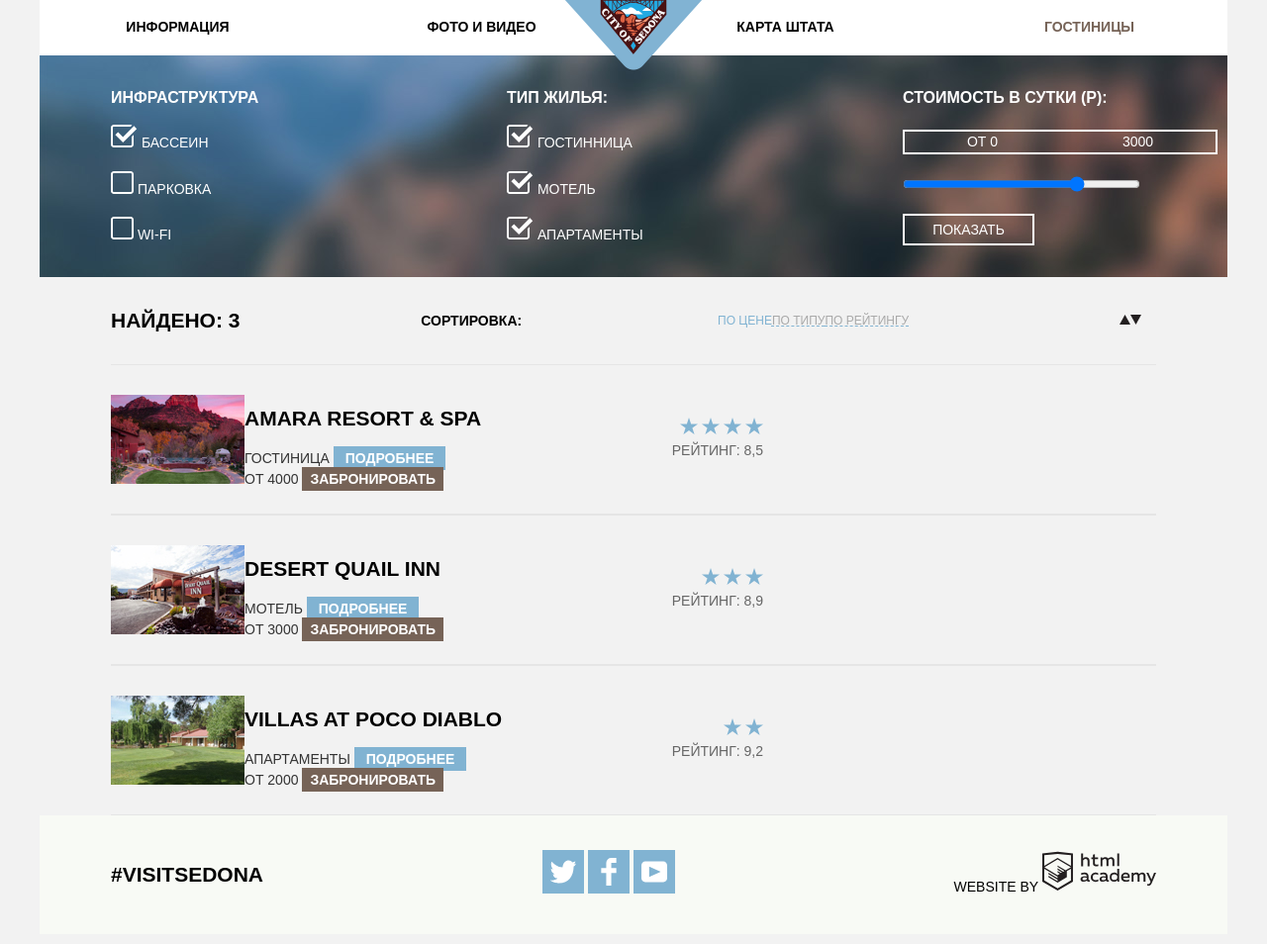
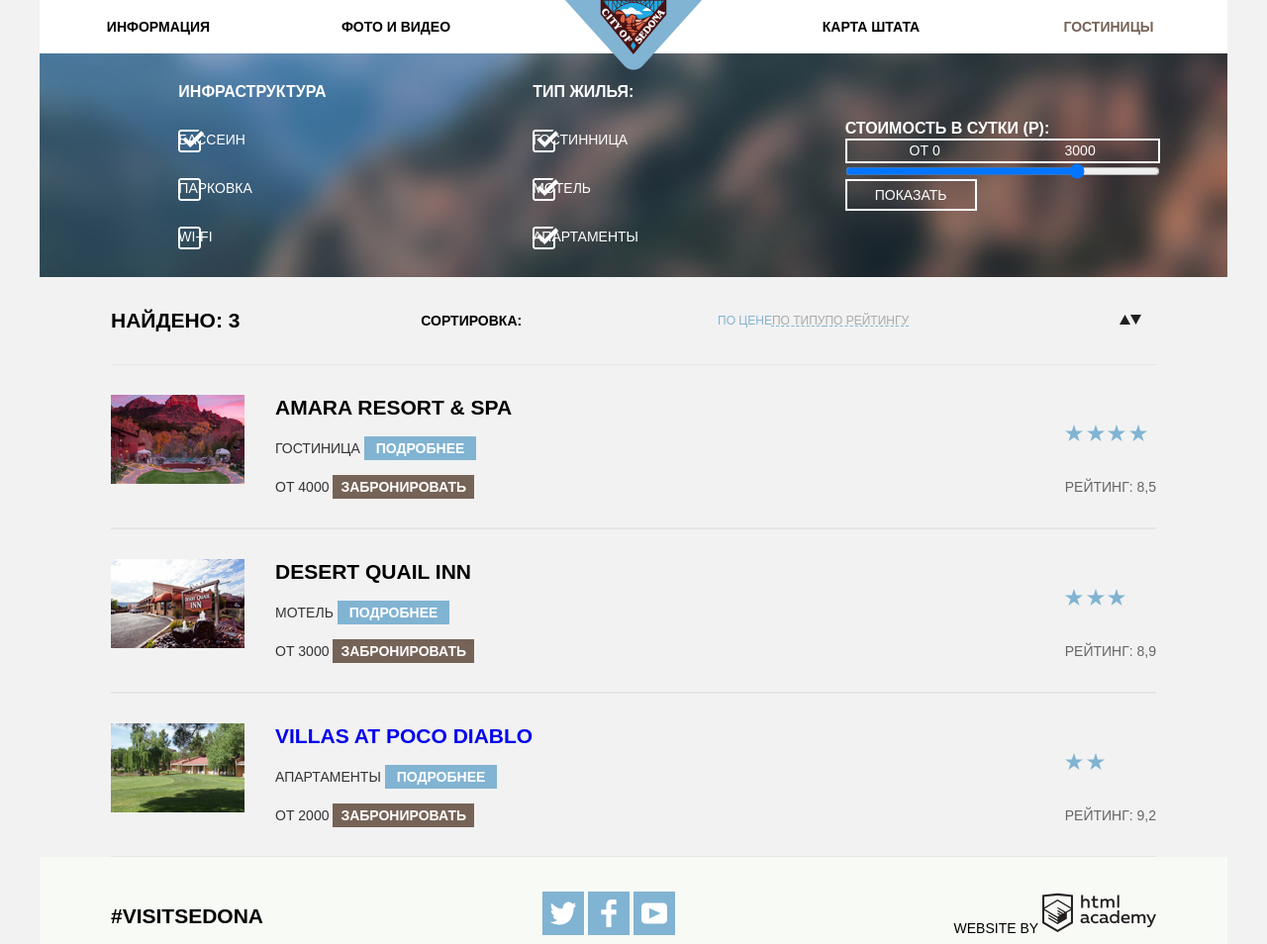
Before and after one commit to Stepan881/844681-sedona, a plain HTML site: page inner.html in a window 1280 px wide. Shown: the whole page at 99% size. Drawn offline with Linux system fonts and the light colour scheme.

Commit message:
Исправления

```diff
--- a/css/styles.css
+++ b/css/styles.css
@@ -15,14 +15,14 @@ a{
   text-decoration: none;
 }
 .visually-hidden {
-	position: absolute !important;
-	clip: rect(1px 1px 1px 1px); /* IE6, IE7 */
-	clip: rect(1px, 1px, 1px, 1px);
-	padding:0 !important;
-	border:0 !important;
-	height: 1px !important;
-	width: 1px !important;
-	overflow: hidden;
+  position: absolute;
+  height: 1px; width: 1px;
+  overflow: hidden;
+  clip: rect(1px 1px 1px 1px); /* IE6, IE7 */
+  clip: rect(1px, 1px, 1px, 1px);
+  margin: -1px;
+  border: 0;
+  padding: 0;
 }
 .main-header{
   background-color: #ffffff;
@@ -35,7 +35,6 @@ a{
   list-style: none;
 }
 .site-navigation li{
-  margin: 0 20px;
   display: inline;
 }
 .site-navigation a{
@@ -62,7 +61,6 @@ a{
 .main-intro{
   position: relative;
   width: 100%;
-  height: 508px;
 }
 .main-in{
   position: relative;
@@ -71,7 +69,8 @@ a{
               url("../img/background-photo.jpg") 0 -88px;
   background-repeat: no-repeat;
   width: 100%;
-  height: 508px;
+  padding-top: 508px;
+  margin-bottom: 60px;
 }
 .main-intro img{
   margin-top: 76px;
@@ -155,7 +154,7 @@ a{
 /* форма поиска*/
 .search{
   width: 568px;
-  height: 395px;
+
   background-color: #ffffff;
   text-align: center;
 }
@@ -164,18 +163,14 @@ a{
   font-size: 14px;
   line-height: 26px;
   font-weight: 700;
-
 }
 .search-forms input{
   font: inherit;
   background-color: #f2f2f2;
   width: 346px;
-  height: 38px;
-
 }
 .search-forms button{
   width: 458px;
-  height: 58px;
   font: inherit;
   background-color: #81b3d2;
   color: #ffffff;
@@ -241,7 +236,6 @@ a{
 /*inner*/
 .main-filter{
   background: url("../img/filter-background.jpg") 0 -376px no-repeat;
-
   width: 100%;
   background-color: #5496bd;
   color: #ffffff;
@@ -337,8 +331,9 @@ a.sort-active:hover{
   font-size: 21px;
   line-height: 26px;
   font-weight: 700;
+  margin: 0;
 }
-.list-hotel h2 a{
+.list-hotels-btn{
   color: #000000;
 }
 .list-hotel h2 a:hover{
@@ -395,7 +390,6 @@ a.sort-active:hover{
 
 /*Сетка*/
 .main-header{
-  min-height: 56px;
   min-width: 1200px;
 }
 .main-navigation{
@@ -413,16 +407,16 @@ a.sort-active:hover{
 }
 .site-navigation{
   display: flex;
-  justify-content: space-between;
-  margin: 14px auto;
+  margin: 14px 0;
   width: 1200px;
   text-align: center;
+
 }
 .site-navigation li{
-  width: 239px;
+  width: 240px;
 }
-.main-intro{
-  min-height: 510px;
+.site-navigation li:nth-child(3){
+   margin-left: auto;
 }
 .main-in{
   display: flex;
@@ -430,7 +424,6 @@ a.sort-active:hover{
   flex-direction: column;
 }
 .main-info{
-  min-height: 216px;
   display: flex;
   flex-direction: column;
   align-items: center;
@@ -439,11 +432,13 @@ a.sort-active:hover{
 .main-info p{
   width: 636px;
   text-align: center;
+  margin-top: 0;
+  margin-bottom: 34px;
 }
-.main-info h2{
-  margin-top: 52px;
-  margin-bottom: 36px;
+.main-info p{
+  margin-bottom: 54px;
 }
+
 .main-city{
   display: flex;
   flex-direction: row;
@@ -451,7 +446,6 @@ a.sort-active:hover{
   margin-bottom: 60px;
 }
 .this-towns{
-  height: 166px;
   width: 307px;
   margin: 0 auto;
   text-align: center;
@@ -469,10 +463,8 @@ a.sort-active:hover{
     display: flex;
     flex-direction: row;
     align-items: center;
-
 }
 .main-bridges{
-    height: 166px;
     width: 307px;
     margin: 0 auto;
     text-align: center;
@@ -485,7 +477,6 @@ a.sort-active:hover{
 .main-lists{
   margin-top: 48px;
   width: 313px;
-  height: 166px;
   text-align: center;
 }
 .main-lists h3{
@@ -511,7 +502,6 @@ a.sort-active:hover{
 }
 .main-map{
   display: flex;
-  height: 594px;
 }
 .search{
   position: absolute;
@@ -542,23 +532,28 @@ a.sort-active:hover{
 }
 /*inner*/
 .main-filter{
-  min-height: 218px;
 }
 .main-search-menu{
   display: flex;
   flex-direction: row;
   justify-content: space-around;
-
 }
 .menu{
   display: flex;
   flex-direction: column;
   justify-content: space-between;
   align-self: center;
-  min-height: 160px;
-  width: 240px;
-  margin: 32px auto;
   margin-left: 72px;
+  padding-bottom: 30px;
+}
+.menu h3{
+  padding-top: 28px;
+}
+.menu label{
+  padding-top: 28px;
+}
+.menu img{
+  position: absolute;
 }
 .main-sort{
   margin: auto 72px;
@@ -580,26 +575,32 @@ a.sort-active:hover{
   border-top: 1px solid #e5e5e5;
   border-bottom: 1px solid #e5e5e5;
   margin: auto 72px;
-  min-height: 150px;
   display: flex;
-  align-items: center;
+  flex-direction: row;
+}
+.hotel img{
+  padding-top: 30px;
+  padding-bottom: 30px;
+}
+.hotel{
+  display: flex;
+  flex-direction: row;
+  justify-content: space-between;
 }
 .list-hotels-sheet,
 .list-motel-sheet,
 .list-apartments-sheet{
+  width: 890px;
   display: flex;
-  align-items: center;
+  flex-direction: row;
+  justify-content: space-between;
+  padding-top: 30px;
+  padding-bottom: 30px;
 }
 .list{
   display: flex;
   flex-direction: column;
-  width: 262px;
-  flex-wrap: wrap;
-}
-
-.list-sheet-rating{
-  display: flex;
-  align-items: flex-end;
+  justify-content: space-between;
 }
 
 
@@ -610,6 +611,4 @@ a.sort-active:hover{
 
 
 
-
-
 /*400+800 256*/
--- a/inner.html
+++ b/inner.html
@@ -99,7 +99,7 @@
           <img src="img/hotels.jpg" width="135" height="90" alt="Гостинница">
           <div class="list-hotels-sheet">
             <div class="list">
-              <h2><a href="#">Amara Resort & Spa</a></h2>
+              <h2><a class="list-hotels-btn" href="#">Amara Resort & Spa</a></h2>
               <div class="list-sheet-more">
                 <span>Гостиница</span>
                 <a href="#">Подробнее</a>
@@ -124,7 +124,7 @@
           <img src="img/motel.jpg" width="135" height="90" alt="Мотель">
           <div class="list-motel-sheet">
             <div class="list">
-              <h2><a href="#">Desert Quail Inn</a></h2>
+              <h2><a class="list-hotels-btn" href="#">Desert Quail Inn</a></h2>
               <div class="list-sheet-more">
                 <span>Мотель</span>
                 <a href="#">Подробнее</a>
```
